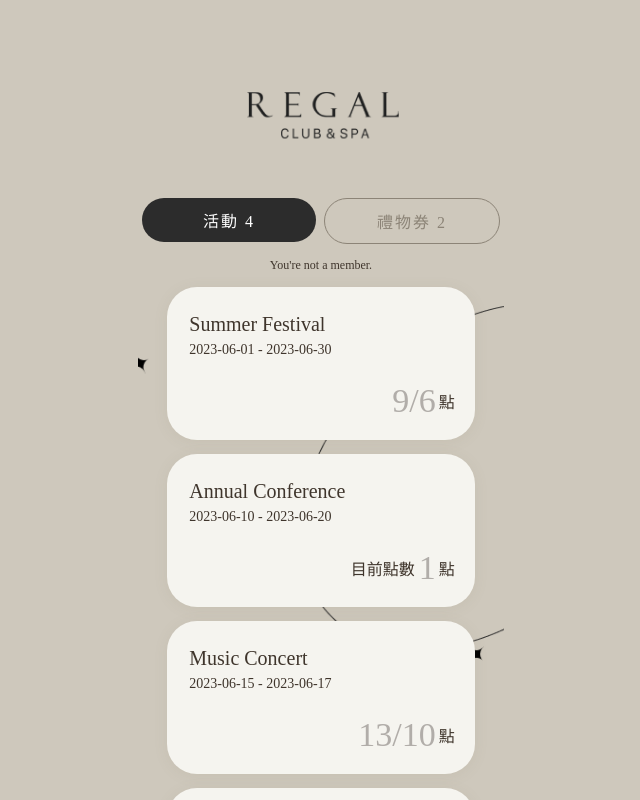
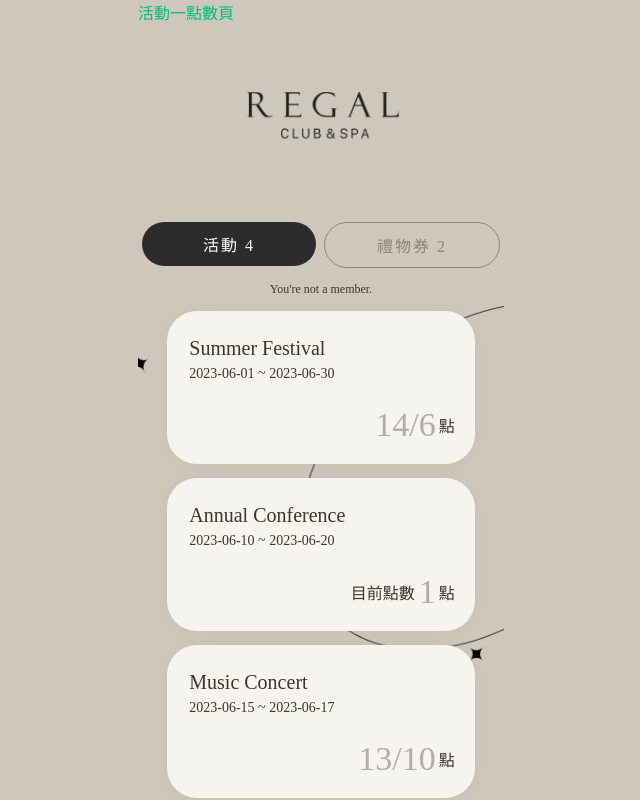
Before and after one commit to nicole929chan/vue3-demo, a Vue app: page /#/ in a window 1280 px wide. Shown: the top 800 px of the page, without its empty margins (136-776 px from the left). Built offline with nearby package versions, Linux system fonts and the light colour scheme; data requests are answered from the project's data file.

Commit message:
records, WIP

```diff
--- a/db.json
+++ b/db.json
@@ -188,6 +188,20 @@
       "points_earned": 7,
       "timestamp": 1687924777991,
       "id": 9
+    },
+    {
+      "user_id": 3,
+      "event_id": 1,
+      "points_earned": 1,
+      "timestamp": 1687924777991,
+      "id": 10
+    },
+    {
+      "user_id": 3,
+      "event_id": 1,
+      "points_earned": 4,
+      "timestamp": 1687924777991,
+      "id": 11
     }
   ],
   "gifts": [
--- a/src/components/EventItem.vue
+++ b/src/components/EventItem.vue
@@ -4,6 +4,7 @@
 import { useStore } from 'vuex'
 import pointApi from '../api/pointApi'
 import useReduce from '../hooks/useReduce'
+import usePeriod from '../hooks/usePeriod'
 
 export default {
   name: 'EventItem',
@@ -16,7 +17,7 @@
   setup(props, context) {
     const router = useRouter()
     const store = useStore()
-    const period = `${props.item.start_date} - ${props.item.end_date}`
+    const period = usePeriod()
     const reducer = useReduce()
     const regular = props.item.type === 'regular period' ? true : false;
     function toDetail() {
@@ -54,7 +55,7 @@
   <div class="w-100 d-flex flex-column align-center mt-14">
     <div class="event-item text-400_" @click="toDetail">
       <div class="event-title">{{ item.name }}</div>
-      <div class="period">{{ period }}</div>
+      <div class="period">{{ period.format(item.start_date, item.end_date) }}</div>
       <div class="d-flex flex-row justify-end" style="margin: 20px 20px 0 0;" v-if="regular">
         <span class="dot">目前點數&nbsp;</span>
         <span class="points">{{ reducer.total }}</span>
--- /dev/null
+++ b/src/components/PointRecords.vue
@@ -0,0 +1,64 @@
+<script>
+import { onMounted, ref, watch } from 'vue'
+import { useStore } from 'vuex';
+import { useRouter } from 'vue-router';
+import pointApi from '../api/pointApi';
+import useReduce from '../hooks/useReduce';
+export default {
+  name: 'PointRecords',
+  props: {
+    id: {
+      type: String,
+      required: true,
+    }
+  },
+  setup(props, context) {
+    const store = useStore()
+    const router = useRouter()
+    const _start = ref(0)
+    const _limit = ref(3)
+    const more = ref(0)
+    const records = ref([])
+    onMounted(() => {
+      getEarnedPoints()
+    })
+
+    watch(more, (newValue) => {
+      getEarnedPoints()
+    })
+
+    async function getEarnedPoints() {
+      try {
+        _start.value = more.value * _limit.value
+        let res = await pointApi.getEarnedPoints({
+          user_id: store.state.user.id,
+          event_id: props.id,
+          _start: _start.value,
+          _limit: _limit.value,
+        })
+        // reducer.calculate(res, 'points_earned')
+        // earnedPoints.value = reducer.total.value
+        if (res.length > 0) {
+          res.forEach(item => {
+            records.value.push(item)
+          })
+        }
+      } catch (err) {
+        console.log(err);
+      }
+    }
+
+    return {
+      more,
+      records,
+    }
+  }
+}
+</script>
+<template>
+  <div>
+    more {{ more }}
+    records {{ records }}
+    <button @click="more++">more</button>
+  </div>
+</template>
--- a/src/router/index.js
+++ b/src/router/index.js
@@ -4,6 +4,7 @@
 import RegularEvent from '../components/RegularEvent.vue'
 import RegularEventRedeeming from '../components/RegularEventRedeeming.vue'
 import PointPass from '../components/PointPass.vue'
+import PointRecords from '../components/PointRecords.vue'
 const routes = [
   {
     name: 'home',
@@ -55,6 +56,19 @@
         name: 'point-pass',
         path: '',
         component: PointPass,
+        props: true
+      }
+    ]
+  },
+  {
+    path: '/records/:id',
+    component: EventLayout,
+    children: [
+      {
+        // 點數紀錄
+        name: 'point-records',
+        path: '',
+        component: PointRecords,
         props: true
       }
     ]
--- a/src/views/EventList.vue
+++ b/src/views/EventList.vue
@@ -34,6 +34,14 @@
 </script>
 <template>
   <div id="event-list">
+    <router-link
+      :to="{
+        name: 'point-records',
+        params: {
+          id: 1
+        }
+      }"
+    >活動一點數頁</router-link>
     <section class="container">
       <div class="w-100 d-flex flex-row justify-center">
         <div>
```
